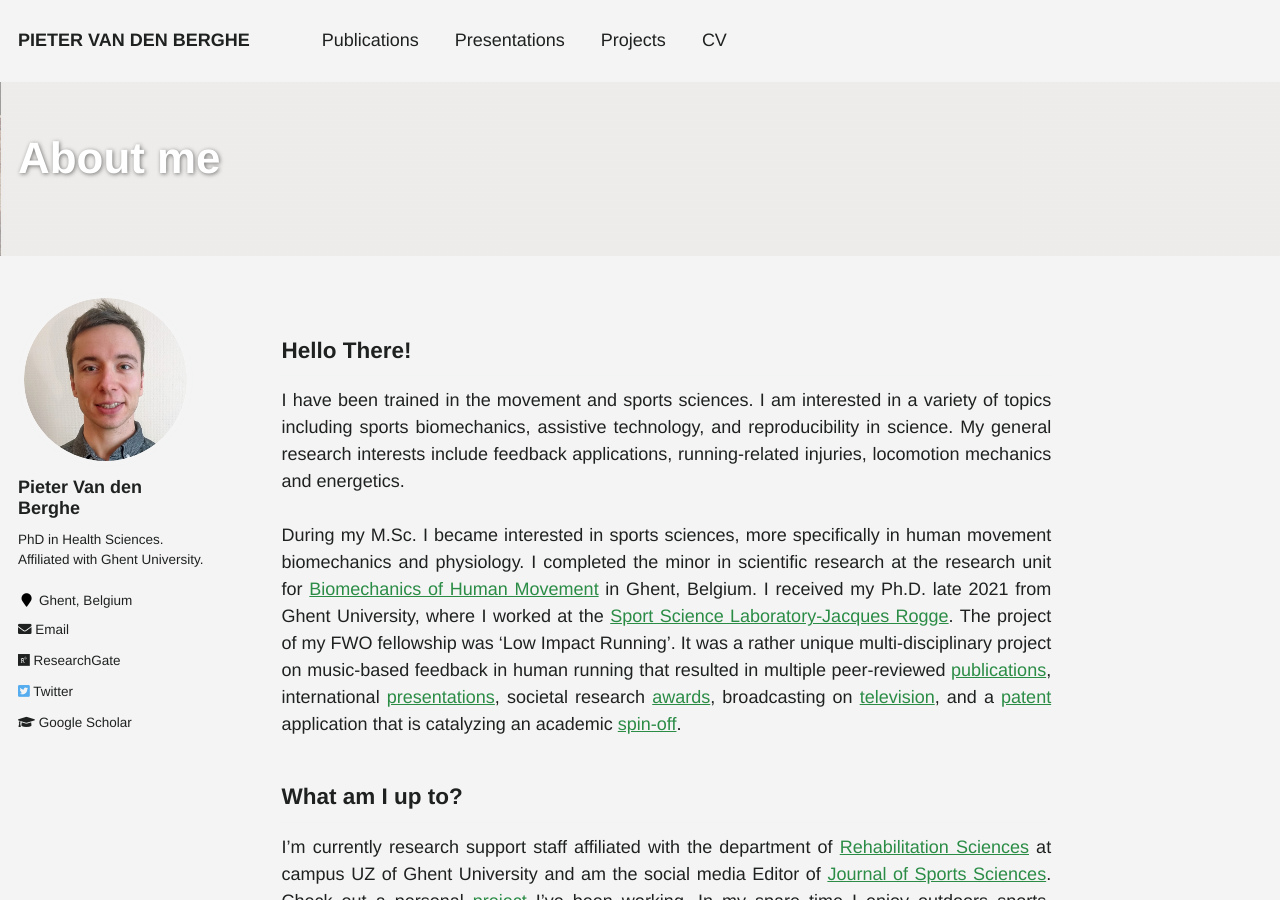
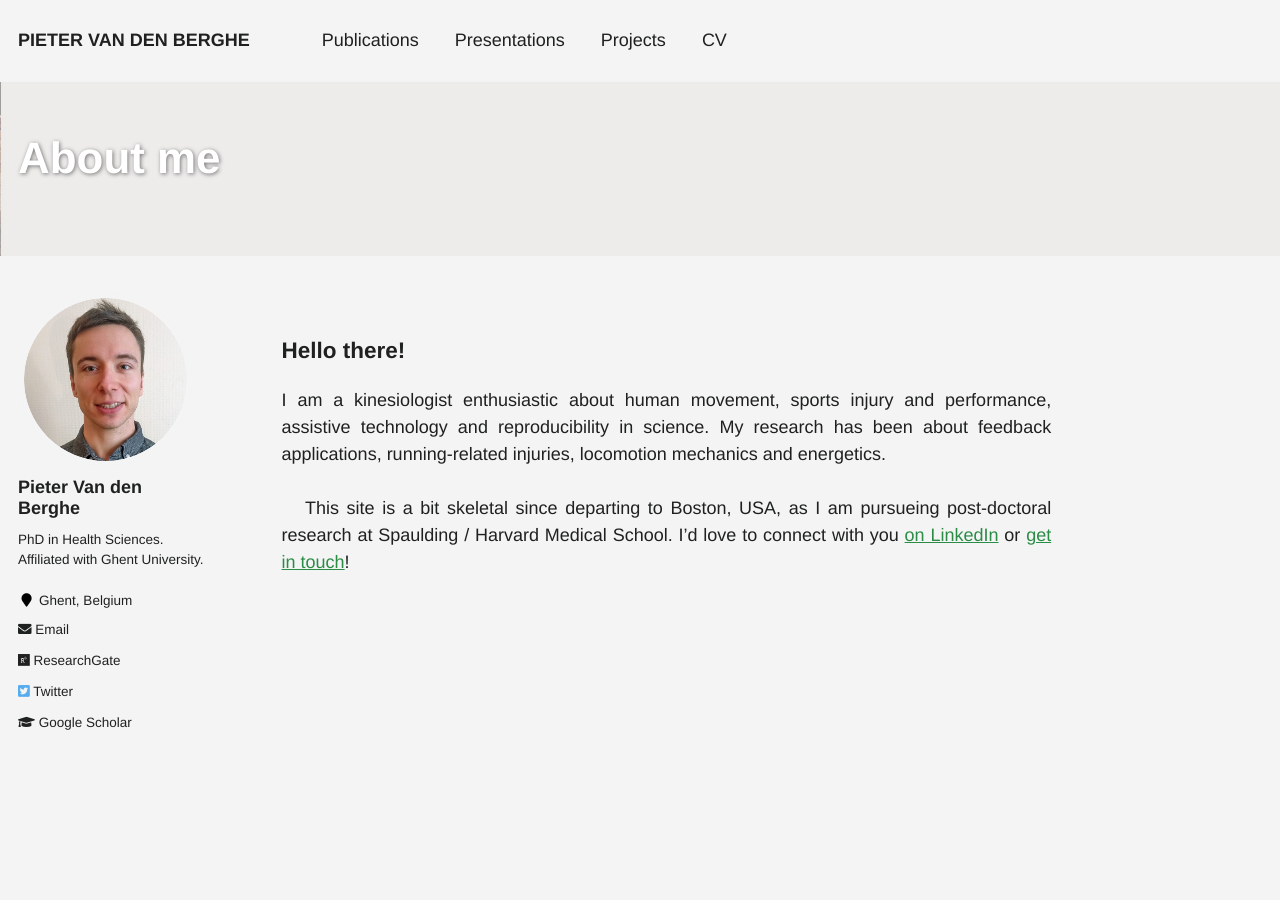
Before and after one commit to pivdnber/pivdnber.github.io, a Jekyll site: the page built from _pages/about.md, in a window 1280 px wide and 900 px high. Built offline with Jekyll 4.4.1, drawn with Linux system fonts in a browser that asks for light colours; some of the changed text lies outside the part shown.

Commit message:
2023 update

```diff
--- a/_pages/about.md
+++ b/_pages/about.md
@@ -11,15 +11,12 @@ redirect_from:
 - /about.html
 ---
 
-## Hello There!
+## Hello there!
 
-I have been trained in the movement and sports sciences. I am interested in a variety of topics including sports biomechanics, assistive technology, and reproducibility in science. My general research interests include feedback applications, running-related injuries, locomotion mechanics and energetics.
+I am a kinesiologist enthusiastic about human movement, sports injury and performance, assistive technology and reproducibility in science. My research has been about feedback applications, running-related injuries, locomotion mechanics and energetics.
+
 <br>
+
+This site is a bit skeletal since departing to Boston, USA, as I am pursueing post-doctoral research at Spaulding / Harvard Medical School. I'd love to connect with you [on LinkedIn](https://www.linkedin.com/in/pivdnber/) or [get in touch](mailto:pvdenberghe@mgb.org)!
+
 <br>
-During my M.Sc. I became interested in sports sciences, more specifically in human movement biomechanics and physiology. I completed the minor in scientific research at the research unit for [Biomechanics of Human Movement](https://www.ugent.be/ge/bsw/en/research/biomechanics) in Ghent, Belgium. I received my Ph.D. late 2021 from Ghent University, where I worked at the  [Sport Science Laboratory-Jacques Rogge](https://www.ugent.be/ge/bsw/en/sportlab). The project of my FWO fellowship was ‘Low Impact Running’. It was a rather unique multi-disciplinary project on music-based feedback in human running that resulted in multiple peer-reviewed [publications](https://pivdnber.github.io/publications/), international [presentations](https://pivdnber.github.io/presentations/), societal research [awards](https://pivdnber.github.io/presentations/), broadcasting on [television](https://www.facebook.com/watch/?v=287761091944681), and a [patent](https://worldwide.espacenet.com/publicationDetails/biblio?FT=D&date=20210819&DB=EPODOC&locale=en_EP&CC=US&NR=2021252338A1&KC=A1&ND=4) application that is catalyzing an academic [spin-off](https://player.vimeo.com/video/561829521?h=149c9d5643&amp;dnt=1&amp;app_id=122963).
-
-## What am I up to?
-
-I'm currently research support staff affiliated with the department of [Rehabilitation Sciences](https://www.ugent.be/ge/reva/en) at campus UZ of Ghent University and am the social media Editor of [Journal of Sports Sciences](https://www.tandfonline.com/action/journalInformation?show=editorialBoard&journalCode=rjsp20&). Check out a personal [project](https://https://www.ugent.be/ge/bsw/en/research/biomechanics/projects#motor-retraining-by-real-time-sonic-feedback---understanding-strategies-of-low-impact-running) I’ve been working. In my spare time I enjoy outdoors sports, travelling and creating moments to remember with my family.
-<br>
-I'd love to connect with you. You can [follow me](https://twitter.com/SportSciSum) on twitter or [get in touch](mailto:pieter.vandenberghe@ugent.be)!
```
Also changed, not shown: _pages/cv.md (+1 -1 lines), _pages/projects.md (+6 -32 lines), images/VLIRtwitterthreadScreenshot.png (deleted), images/kinematics_gif.gif (deleted), images/vendange2019.gif (deleted), 4 other files.
